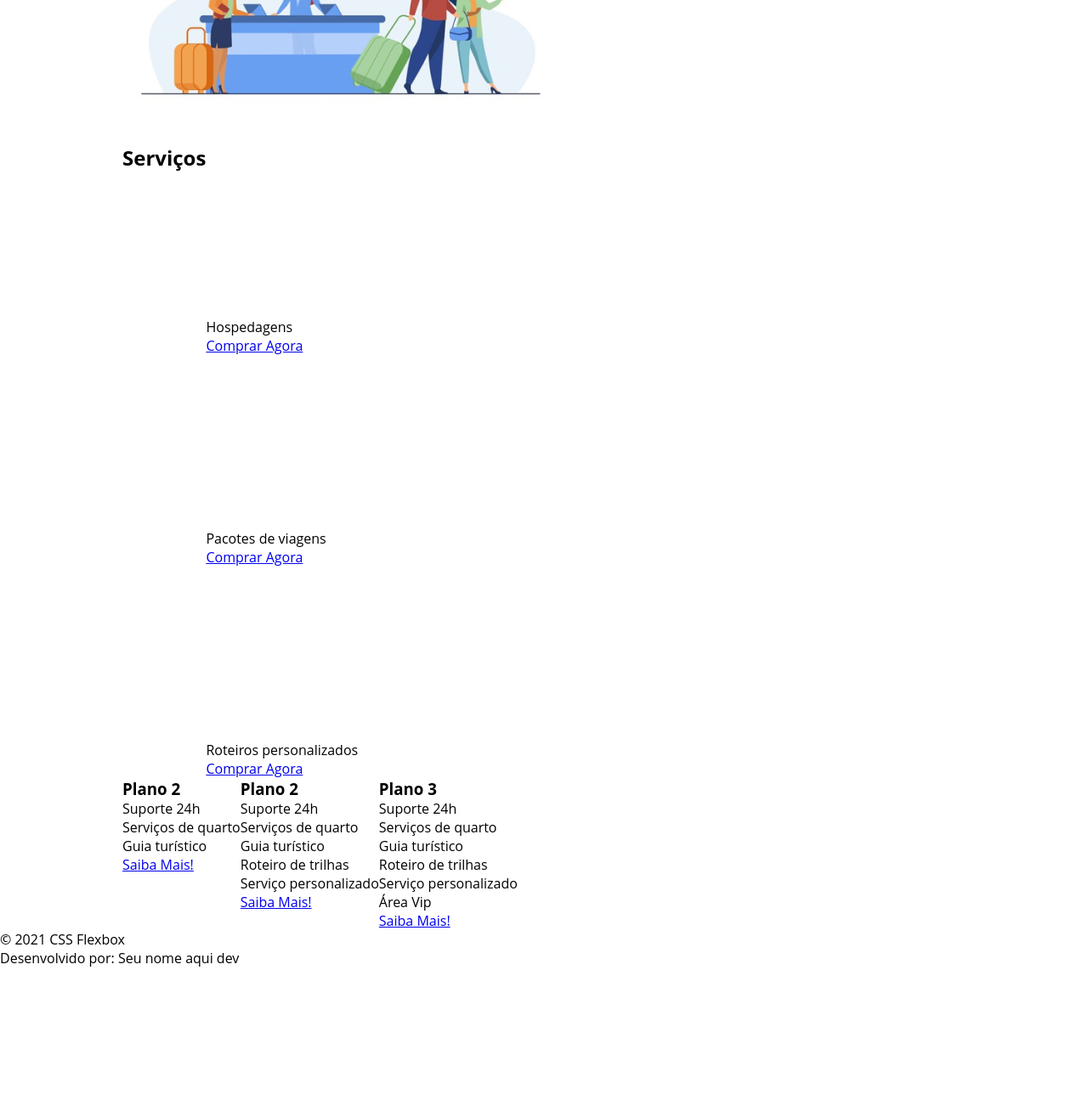
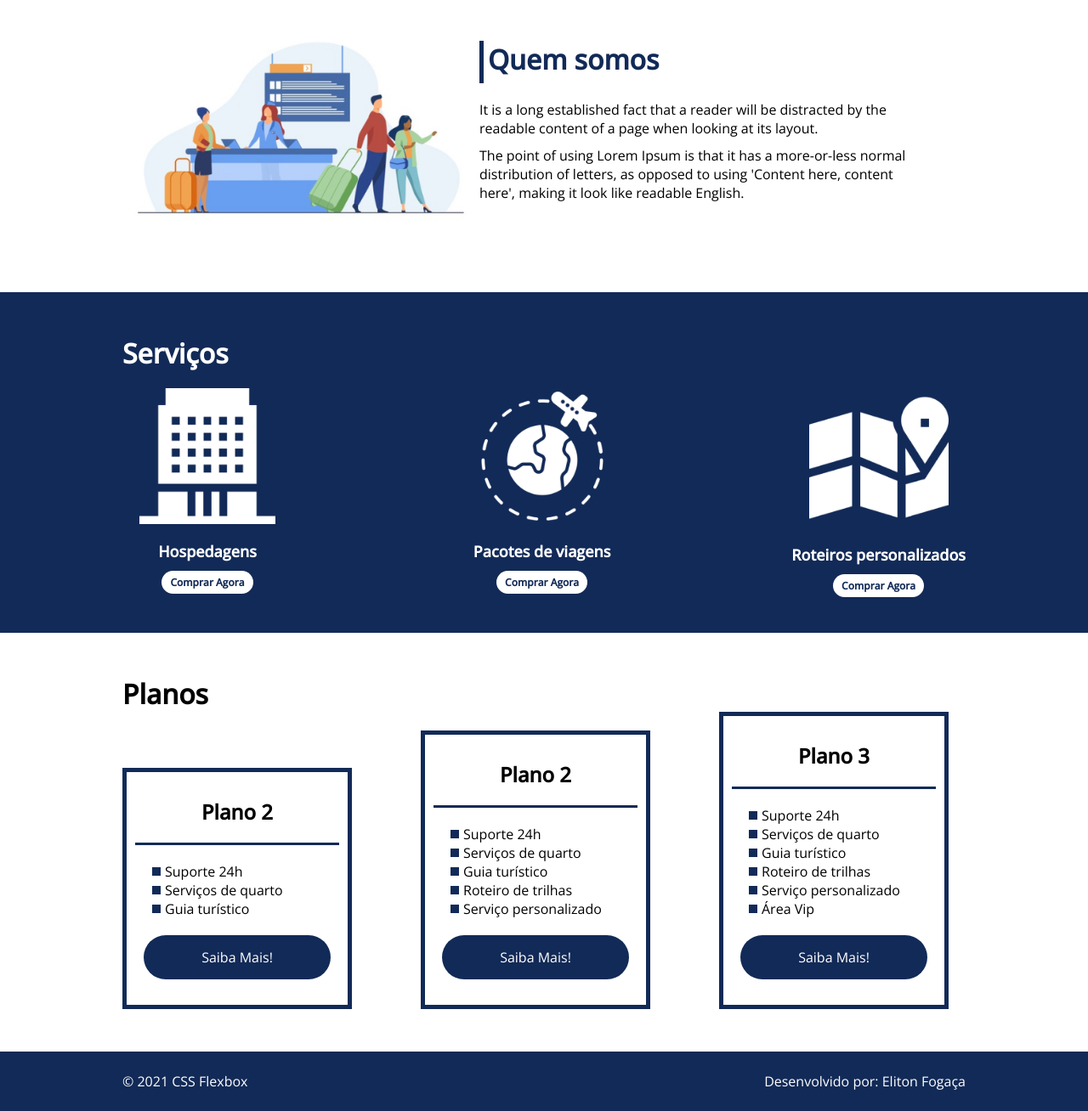
Before and after one commit to blackkaizer/flex-dio, a plain HTML site: page index.html in a window 1280 px wide. Shown: the part 714-2022 px from the top of the page at 85% size. Before the commit the page ends 1853 px from the top, so only its background shows below. Drawn offline with nearby package versions, Linux system fonts and the light colour scheme.

Commit message:
css flex

```diff
--- a/index.html
+++ b/index.html
@@ -4,6 +4,10 @@
     <meta charset="UTF-8">
     <meta name="viewport" content="width=device-width, initial-scale=1.0">
     <title>Flex Turismos</title>
+    <link rel="preconnect" href="https://fonts.googleapis.com">
+    <link rel="preconnect" href="https://fonts.gstatic.com" crossorigin>
+    <link href="https://fonts.googleapis.com/css2?family=Open+Sans:wght@400;500&display=swap" rel="stylesheet">
+
     <link rel="stylesheet" href="./style.css">
 </head>
 <body>
@@ -18,11 +22,11 @@
         </div>
     </header>
 
-    <div class="flex-container">
-        <div>
+    <div class="flex-container apresentacao">
+        <div class="texto-apresentacao">
             <h1>Flex <br>Turismos</h1>
             <p>O melhor serviço para você!</p>
-            <a href="">Saiba Mais!</a>
+            <a href="" class="btn">Saiba Mais!</a>
         </div>
 
         <div>
@@ -32,35 +36,36 @@
 
     <div class="flex-container" id="quem-somos">
         <div>
-            <img src="./img/1-quem-somos.png" alt="balcão de atendimento">
-        </div>
-
-        <div>
             <h2>Quem somos</h2>
             <p>It is a long established fact that a reader will be distracted by the readable content of a page when looking at its layout. </p>
             <p>The point of using Lorem Ipsum is that it has a more-or-less normal distribution of letters, as opposed to using 'Content here, content here', making it look like readable English.</p>
         </div>
+
+        <div>
+            <img src="./img/1-quem-somos.png" alt="balcão de atendimento">
+        </div>
     </div>
 
+    <div class="container-externo">
         <div class="flex-container" id="servicos">
             <div>
                 <h2>Serviços</h2>
             </div>
 
-        <div>
-            <div>
+            <div class="list-servicos">
+                <div class="item-servico">
                     <div><img src="./img/icon-2.png" alt="hospedagens"></div>
                     <p>Hospedagens</p>
                     <a href="#">Comprar Agora</a>
                 </div>
 
-            <div>
+                <div class="item-servico">
                     <div><img src="./img/icon-1.png" alt="pacote de viagens"></div>
                     <p>Pacotes de viagens</p>
                     <a href="#">Comprar Agora</a>
                 </div>
 
-            <div>
+                <div class="item-servico">
                     <div><img src="./img/icon-3.png" alt="roteiros personalizados"></div>
                     <p>Roteiros personalizados</p>
                     <a href="#">Comprar Agora</a>
@@ -68,20 +73,24 @@
 
             </div>
         </div>
+    </div>
 
     <div class="flex-container" id="planos">
 
-        <div>
+        <div><h2>Planos</h2></div>
+
+        <div class="list-planos">
+            <div class="item-plano">
                 <h3>Plano 2</h3>
                 <ul>
                     <li>Suporte 24h</li>
                     <li>Serviços de quarto</li>
                     <li>Guia turístico</li>
                 </ul>
-            <a href="#">Saiba Mais!</a>
+                <a href="#" class="btn">Saiba Mais!</a>
             </div>
 
-        <div>
+            <div class="item-plano">
                 <h3>Plano 2</h3>
                 <ul>
                     <li>Suporte 24h</li>
@@ -90,10 +99,10 @@
                     <li>Roteiro de trilhas</li>
                     <li>Serviço personalizado</li>
                 </ul>
-            <a href="#">Saiba Mais!</a>
+                <a href="#" class="btn">Saiba Mais!</a>
             </div>
 
-        <div>
+            <div class="item-plano">
                 <h3>Plano 3</h3>
                 <ul>
                     <li>Suporte 24h</li>
@@ -103,13 +112,16 @@
                     <li>Serviço personalizado</li>
                     <li>Área Vip</li>
                 </ul>
-            <a href="#">Saiba Mais!</a>
+                <a href="#" class="btn">Saiba Mais!</a>
+            </div>
         </div>
     </div>
 
     <footer>
+        <div class="flex-container footer">
             <p>&copy; 2021 CSS Flexbox</p>
-        <p>Desenvolvido por: Seu nome aqui dev</p>
+            <p>Desenvolvido por: Eliton Fogaça</p>
+        </div>
     </footer>
 </body>
 </html>
--- a/style.css
+++ b/style.css
@@ -12,6 +12,11 @@ ul {
 
 ul li a {
     text-decoration: none;
+}
+
+div img {
+    display: block;
+    width: 100%;
 }
 
 .flex-container {
@@ -34,6 +39,7 @@ header .list-items {
     max-width: 260px;
     width: 100%;
     justify-content: space-between;
+    align-items: center;
 }
 
 .list-items li a{
@@ -43,3 +49,195 @@ header .list-items {
 header .menu {
     justify-content: space-between;
 }
+
+.apresentacao {
+    padding: 100px 0;
+    align-items: center;
+    justify-content: space-between;
+}
+
+.apresentacao .texto-apresentacao {
+    min-height: 200px;
+}
+
+.apresentacao .texto-apresentacao h1 {
+    color: #122A57;
+    font-size: 48px;
+    margin-bottom: 10px;
+}
+
+.btn {
+    background-color: #122A57;
+    color: #fff;
+    text-align: center;
+    border-radius: 30px;
+    width: 220px;
+    height: 52px;
+    display: block;
+    text-decoration: none;
+    line-height: 52px;
+    margin: 10px 0;
+}
+
+#quem-somos {
+    flex-direction: row-reverse;
+    align-items: center;
+    justify-content: space-between;
+    padding-bottom: 50px    ;
+}
+
+#quem-somos h2 {
+    font-size: 32px;
+    color: #122A57;
+    display: flex;
+    margin-bottom: 20px;
+}
+
+#quem-somos h2::before {
+    content: "";
+    height: 50px;
+    width: 5px;
+    margin-right: 5px;
+    background-color: #122A57;
+    position: relative;
+}
+
+#quem-somos p {
+    margin-bottom: 10px;
+    width: 90%;
+}
+
+#quem-somos img {
+    min-width: 420px;
+}
+
+.container-externo {
+    background-color: #122A57;
+    width: 100%;
+}
+
+#servicos {
+    flex-direction: column;
+    padding-top: 50px;
+    padding-bottom: 30px;
+}
+
+#servicos h2 {
+    color: #fff;
+    font-size: 32px;
+    margin-bottom: 20px;
+}
+
+.list-servicos {
+    display: flex;
+    justify-content: space-between;
+}
+
+.list-servicos .item-servico {
+    text-align: center;
+}
+
+.item-servico a {
+    width: 220px;
+    background-color: #fff;
+    border-radius: 30px;
+    height: 50px;
+    text-align: center;
+    margin-top: 20px;
+    line-height: 50px;
+    padding: 5px 10px;
+    color: #122A57;
+    font-size: 12px;
+    text-decoration: none;
+    font-weight: 700;
+}
+
+.item-servico p {
+    font-weight: 700;
+    font-size: 18px;
+    color: #fff;
+    margin-top: 20px;
+}
+
+.item-servico img {
+    width: 80%;
+    margin: auto;
+}
+
+#planos {
+    flex-direction: column;
+    padding: 50px;
+}
+
+#planos h2 {
+    font-size: 32px;
+}
+
+.list-planos {
+    display: flex;
+    align-items: flex-end;
+    justify-content: space-between;
+}
+
+.item-plano {
+    flex: 1;
+    border: 5px solid #122A57;
+    margin-right: 20px;
+    padding: 10px;
+    max-width: 240px;
+}
+
+.item-plano .btn {
+    margin: auto;
+    margin-bottom: 20px;
+}
+
+.item-plano h3 {
+    font-size: 24px;
+    display: flex;
+    flex-direction: column;
+    text-align: center;
+    margin-top: 20px;
+}
+
+.item-plano h3::after {
+    content: "";
+    background-color: #122A57;
+    width: 100%;
+    height: 3px;
+    margin-top: 20px;
+    margin-bottom: 10px;
+}
+
+.item-plano ul {
+    padding: 10px 20px;
+    display: flex;
+    flex-direction: column;
+    margin-bottom: 10px;
+}
+
+.item-plano ul li {
+    display: flex;
+    flex-wrap: nowrap;
+    align-items: center;
+}
+
+.item-plano ul li::before {
+    content: "";
+    width: 10px;
+    height: 10px;
+    background-color: #122A57;
+    margin-right: 5px;
+}
+
+footer {
+    background-color: #122A57;
+    height: 70px;
+    display: flex;
+    align-items: center;
+}
+
+footer .footer {
+    justify-content: space-between;
+    color: #fff;
+}
```
Lines whose indentation alone changed are shown as unchanged.
